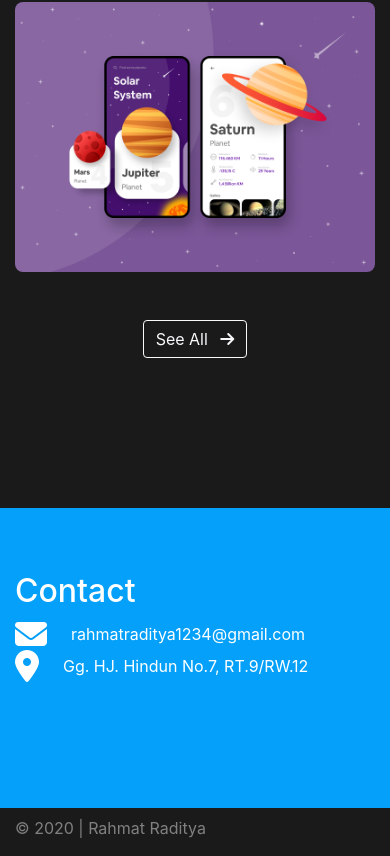
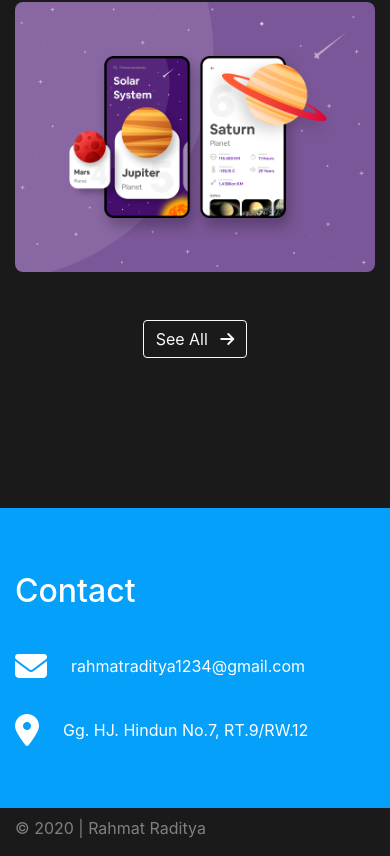
Before and after one commit to RahmatRaditya/My-Personal-Website---Responsive, a plain HTML site: page index.html in a window 390 px wide. Shown: the part 5738-6594 px from the top of the page. Drawn offline with nearby package versions, Linux system fonts and the light colour scheme.

Commit message:
Update kontak

```diff
--- a/index.html
+++ b/index.html
@@ -262,15 +262,15 @@
   <!-- awal Contact -->
   <section class="contact pt-5" id="contact">
     <div class="container">
-      <div class="row mt-3 mb-3">
-        <div class="col-sm-4 center">
+      <div class="row">
+        <div class="col-sm-4 center mt-3 mb-3">
           <h2>Contact</h2>
         </div>
-        <div class="col-sm-4 center">
+        <div class="col-sm-4 center mt-3 mb-3">
           <i class="fas fa-envelope fa-2x mr-4"></i><a href="mailto:rahmatraditya1234@gmail.com" target="_blank"
             rel="noopener noreferrer">rahmatraditya1234@gmail.com</a>
         </div>
-        <div class="col-sm-4 center">
+        <div class="col-sm-4 center mt-3 mb-3">
           <i class="fas fa-map-marker-alt fa-2x mr-4"></i><a
             href="https://www.google.com/maps/dir/-6.2493128,106.7824432/praja+vespa/@-6.2502461,106.7815123,17z/data=!3m1!4b1!4m9!4m8!1m1!4e1!1m5!1m1!1s0x2e69f10faddd4a37:0xaac38ea1c7a21b!2m2!1d106.7849445!2d-6.2512462"
             target="_blank" rel="noopener noreferrer">Gg.
```
